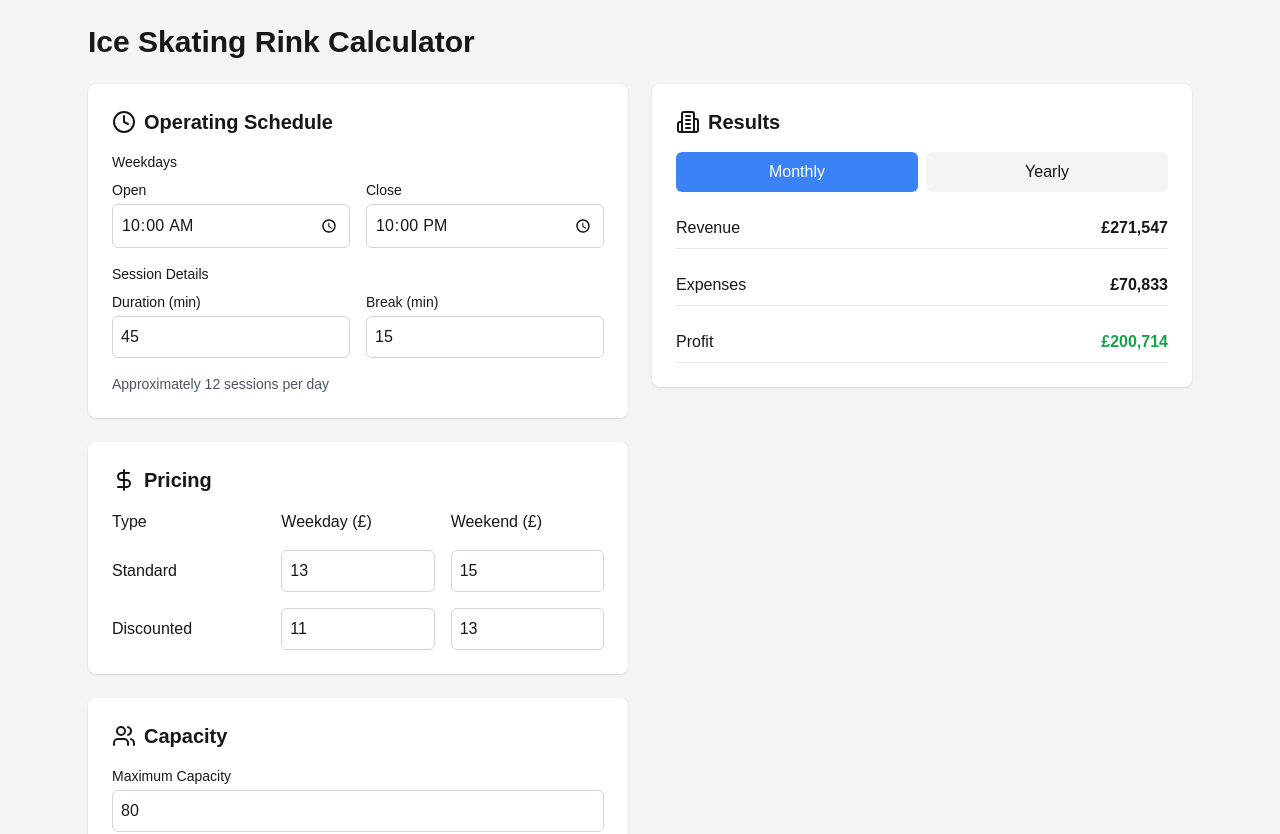
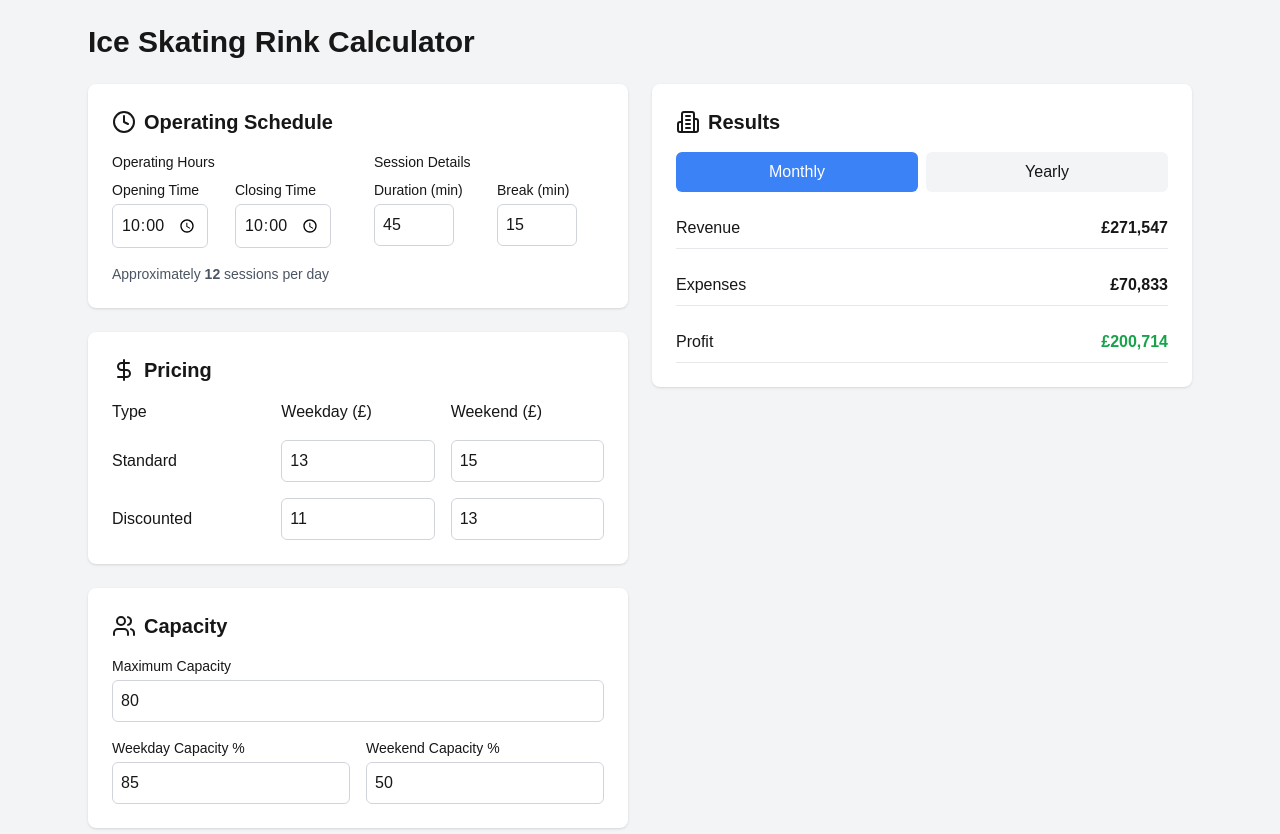
Before and after one commit to trkaplan/profitmeter-web, a Next.js app: page / in a window 1280 px wide. Shown: the top 834 px of the page. Built offline with nearby package versions, Linux system fonts and the light colour scheme.

Commit message:
update layout

```diff
--- a/pages/index.tsx
+++ b/pages/index.tsx
@@ -65,35 +65,44 @@ const CalculatorForm = () => {
 
   const [activeTab, setActiveTab] = useState('monthly')
 
-  const handleChange = <T extends keyof FormData, U extends keyof FormData[T], V extends keyof FormData[T][U]>(
+  const handleChange = <
+    T extends keyof FormData,
+    U extends keyof FormData[T],
+    V extends keyof FormData[T][U],
+  >(
     section: T,
     subsection: U,
     field: V,
     value: FormData[T][U][V]
   ) => {
-    setFormData(prev => ({
+    setFormData((prev) => ({
       ...prev,
       [section]: {
         ...prev[section],
         [subsection]: {
           ...prev[section][subsection],
-          [field]: value
-        }
-      }
+          [field]: value,
+        },
+      },
     }))
   }
 
   const handleCapacityChange = (field: keyof FormData['capacity'], value: number) => {
-    setFormData(prev => ({
+    setFormData((prev) => ({
       ...prev,
       capacity: {
         ...prev.capacity,
-        [field]: value
-      }
+        [field]: value,
+      },
     }))
   }
 
-  const calculateSessionsPerDay = (startTime: string, endTime: string, sessionDuration: number, breakDuration: number) => {
+  const calculateSessionsPerDay = (
+    startTime: string,
+    endTime: string,
+    sessionDuration: number,
+    breakDuration: number
+  ) => {
     const [startHour, startMinute] = startTime.split(':').map(Number)
     const [endHour, endMinute] = endTime.split(':').map(Number)
 
@@ -125,31 +134,48 @@ const CalculatorForm = () => {
             <div className="space-y-4">
               {/* Weekday Schedule */}
               <div>
-                <label className="block text-sm font-medium">Weekdays</label>
+                <div className="flex space-x-8">
+                  {/* Operating Hours */}
+                  <div className="flex-1">
+                    <label className="block text-sm font-medium">Operating Hours</label>
                     <div className="grid grid-cols-2 gap-4 mt-2">
                       <div>
-                    <label className="block text-sm">Open</label>
+                        <label className="block text-sm">Opening Time</label>
                         <input
                           type="time"
                           value={formData.operating_schedule.weekday.start_time}
-                      onChange={(e) => handleChange('operating_schedule', 'weekday', 'start_time', e.target.value)}
-                      className="mt-1 w-full rounded-md border border-gray-300 p-2"
+                          onChange={(e) =>
+                            handleChange(
+                              'operating_schedule',
+                              'weekday',
+                              'start_time',
+                              e.target.value
+                            )
+                          }
+                          className="mt-1 w-24 rounded-md border border-gray-300 p-2"
                         />
                       </div>
                       <div>
-                    <label className="block text-sm">Close</label>
+                        <label className="block text-sm">Closing Time</label>
                         <input
                           type="time"
                           value={formData.operating_schedule.weekday.end_time}
-                      onChange={(e) => handleChange('operating_schedule', 'weekday', 'end_time', e.target.value)}
-                      className="mt-1 w-full rounded-md border border-gray-300 p-2"
+                          onChange={(e) =>
+                            handleChange(
+                              'operating_schedule',
+                              'weekday',
+                              'end_time',
+                              e.target.value
+                            )
+                          }
+                          className="mt-1 w-24 rounded-md border border-gray-300 p-2"
                         />
                       </div>
                     </div>
                   </div>
 
-              {/* Session Duration */}
-              <div>
+                  {/* Session Details */}
+                  <div className="flex-1">
                     <label className="block text-sm font-medium">Session Details</label>
                     <div className="grid grid-cols-2 gap-4 mt-2">
                       <div>
@@ -157,8 +183,15 @@ const CalculatorForm = () => {
                         <input
                           type="number"
                           value={formData.operating_schedule.weekday.session_duration}
-                      onChange={(e) => handleChange('operating_schedule', 'weekday', 'session_duration', parseInt(e.target.value))}
-                      className="mt-1 w-full rounded-md border border-gray-300 p-2"
+                          onChange={(e) =>
+                            handleChange(
+                              'operating_schedule',
+                              'weekday',
+                              'session_duration',
+                              parseInt(e.target.value)
+                            )
+                          }
+                          className="mt-1 w-20 rounded-md border border-gray-300 p-2"
                         />
                       </div>
                       <div>
@@ -166,13 +199,23 @@ const CalculatorForm = () => {
                         <input
                           type="number"
                           value={formData.operating_schedule.weekday.break_duration}
-                      onChange={(e) => handleChange('operating_schedule', 'weekday', 'break_duration', parseInt(e.target.value))}
-                      className="mt-1 w-full rounded-md border border-gray-300 p-2"
+                          onChange={(e) =>
+                            handleChange(
+                              'operating_schedule',
+                              'weekday',
+                              'break_duration',
+                              parseInt(e.target.value)
+                            )
+                          }
+                          className="mt-1 w-20 rounded-md border border-gray-300 p-2"
                         />
                       </div>
                     </div>
+                  </div>
+                </div>
+
                 <div className="mt-4 text-sm text-gray-600">
-                  Approximately {weekdaySessions} sessions per day
+                  Approximately <b>{weekdaySessions}</b> sessions per day
                 </div>
               </div>
             </div>
@@ -197,13 +240,17 @@ const CalculatorForm = () => {
                     <input
                       type="number"
                       value={formData.pricing.weekday.standard}
-                      onChange={(e) => handleChange('pricing', 'weekday', 'standard', parseInt(e.target.value))}
+                      onChange={(e) =>
+                        handleChange('pricing', 'weekday', 'standard', parseInt(e.target.value))
+                      }
                       className="rounded-md border border-gray-300 p-2"
                     />
                     <input
                       type="number"
                       value={formData.pricing.weekend.standard}
-                      onChange={(e) => handleChange('pricing', 'weekend', 'standard', parseInt(e.target.value))}
+                      onChange={(e) =>
+                        handleChange('pricing', 'weekend', 'standard', parseInt(e.target.value))
+                      }
                       className="rounded-md border border-gray-300 p-2"
                     />
                   </div>
@@ -212,13 +259,17 @@ const CalculatorForm = () => {
                     <input
                       type="number"
                       value={formData.pricing.weekday.discounted}
-                      onChange={(e) => handleChange('pricing', 'weekday', 'discounted', parseInt(e.target.value))}
+                      onChange={(e) =>
+                        handleChange('pricing', 'weekday', 'discounted', parseInt(e.target.value))
+                      }
                       className="rounded-md border border-gray-300 p-2"
                     />
                     <input
                       type="number"
                       value={formData.pricing.weekend.discounted}
-                      onChange={(e) => handleChange('pricing', 'weekend', 'discounted', parseInt(e.target.value))}
+                      onChange={(e) =>
+                        handleChange('pricing', 'weekend', 'discounted', parseInt(e.target.value))
+                      }
                       className="rounded-md border border-gray-300 p-2"
                     />
                   </div>
@@ -249,7 +300,9 @@ const CalculatorForm = () => {
                   <input
                     type="number"
                     value={formData.capacity.weekday_percentage}
-                    onChange={(e) => handleCapacityChange('weekday_percentage', parseInt(e.target.value))}
+                    onChange={(e) =>
+                      handleCapacityChange('weekday_percentage', parseInt(e.target.value))
+                    }
                     className="mt-1 w-full rounded-md border border-gray-300 p-2"
                   />
                 </div>
@@ -258,7 +311,9 @@ const CalculatorForm = () => {
                   <input
                     type="number"
                     value={formData.capacity.weekend_percentage}
-                    onChange={(e) => handleCapacityChange('weekend_percentage', parseInt(e.target.value))}
+                    onChange={(e) =>
+                      handleCapacityChange('weekend_percentage', parseInt(e.target.value))
+                    }
                     className="mt-1 w-full rounded-md border border-gray-300 p-2"
                   />
                 </div>
```
Lines whose indentation alone changed are shown as unchanged.
